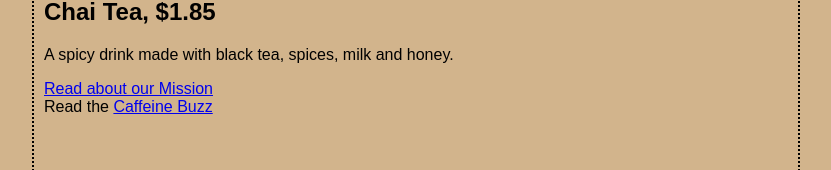
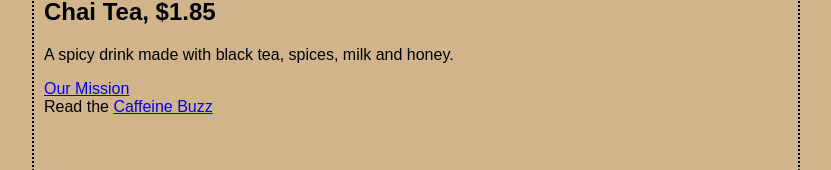
Before and after one commit to AHassan20/Repo1, a plain HTML site: page index.html in a window 1280 px wide. Shown: the part 338-508 px from the top of the page, without its empty margins (224-1055 px from the left). Drawn offline with Linux system fonts and the light colour scheme.

Commit message:
adding title to mission link tag

```diff
--- a/index.html
+++ b/index.html
@@ -28,7 +28,8 @@
 	<h2>Chai Tea, $1.85</h2>
 	<p>A spicy drink made with black tea, spices, milk and honey.</p>
 	<p>
-	   <a href = "mission.html">Read about our Mission</a>
+	   <a href = "mission.html"
+	   title = "Read more about Starbuzz Coffee's important mission">Our Mission</a>
 	   <br>
 	   Read the <a href = "https://wickedlysmart.com/buzz/"
 	   title = "Read all about caffeine on the Buzz">Caffeine Buzz</a>
```
